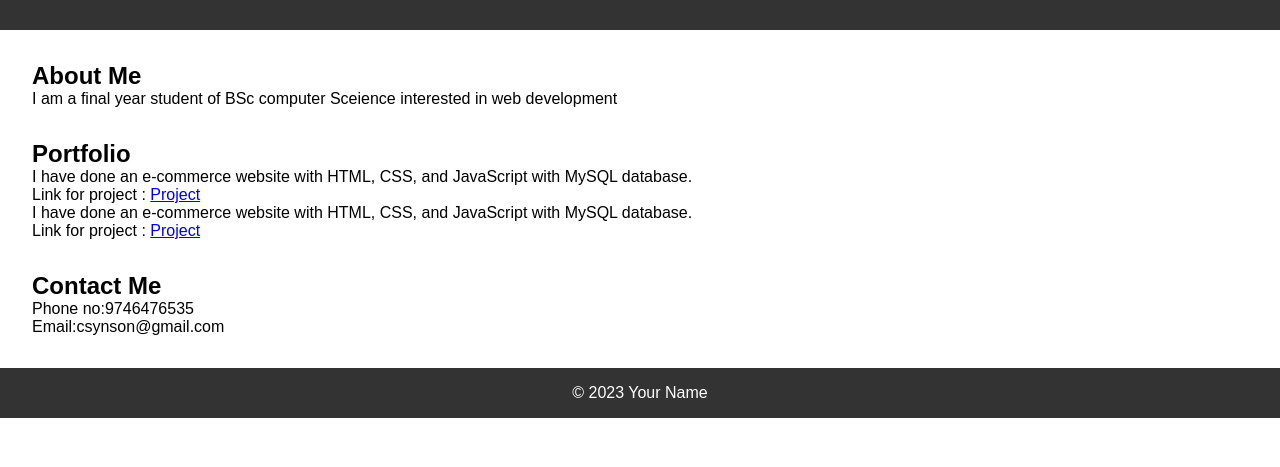
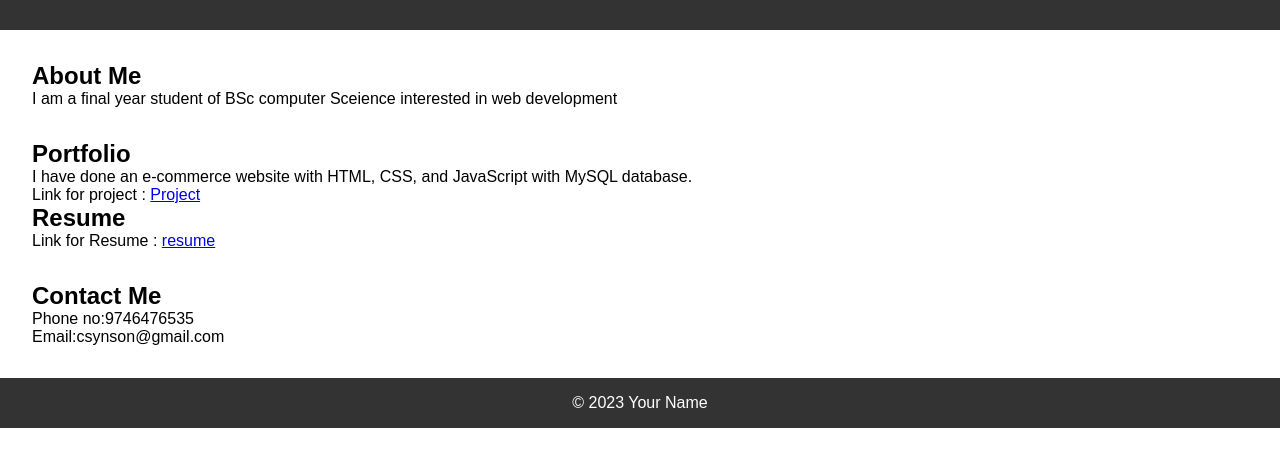
Before and after one commit to sainson04/digital-portfolio, a plain HTML site: page index.html in a window 1280 px wide. Shown: the part 89-556 px from the top of the page. Drawn offline with Linux system fonts and the light colour scheme.

Commit message:
Update index.html

```diff
--- a/index.html
+++ b/index.html
@@ -27,11 +27,9 @@
         <h2>Portfolio</h2>
             I have done an e-commerce website with HTML, CSS, and JavaScript with MySQL database.<br>
             Link for project : <a href="project">Project</a>
-        <h2></h2>
-            I have done an e-commerce website with HTML, CSS, and JavaScript with MySQL database.<br>
-            Link for project : <a href="project">Project</a>
+        <h2>Resume</h2>
+            Link for Resume : <a href="synson resume.pdf">resume</a>
     </section>
-
     <section id="contact">
         <h2>Contact Me</h2>
         <p>Phone no:9746476535</p>
```
